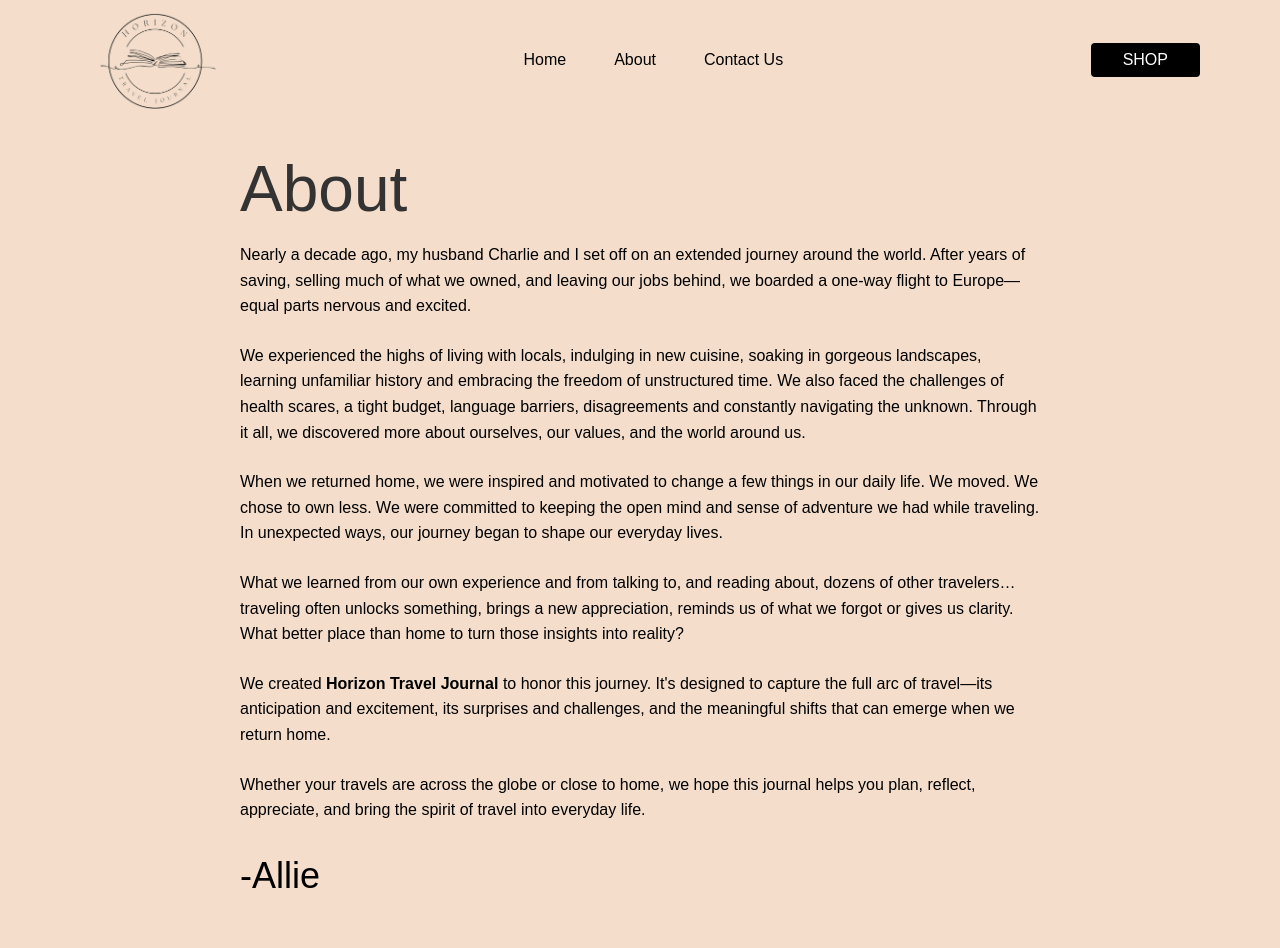
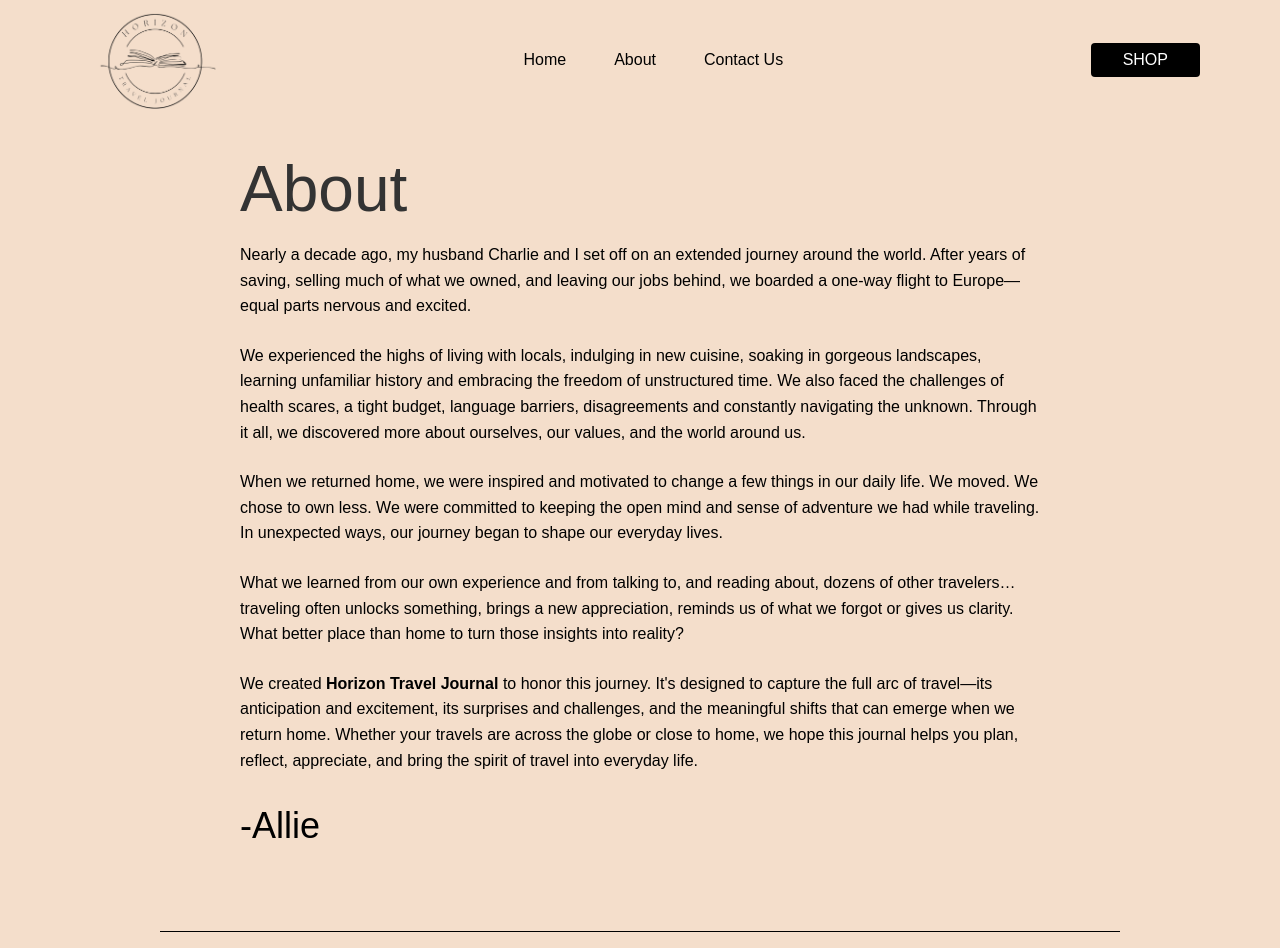
Before and after one commit to Quesajo17/horizon-landing, a SvelteKit app: page /about in a window 1280 px wide. Shown: the top 948 px of the page. Built offline with nearby package versions, Linux system fonts and the light colour scheme.

Commit message:
copy updates

```diff
--- a/src/routes/about/+page.svelte
+++ b/src/routes/about/+page.svelte
@@ -23,8 +23,8 @@
  <p>We created <b>Horizon Travel Journal</b> to honor this journey. It's
     designed to capture the full arc of travel—its anticipation and
     excitement, its surprises and challenges, and the meaningful shifts
-    that can emerge when we return home.</p>
- <p>Whether your travels are across the globe or close to home, we hope
+    that can emerge when we return home.
+    Whether your travels are across the globe or close to home, we hope
     this journal helps you plan, reflect, appreciate, and bring the spirit
     of travel into everyday life.</p>
     <h3>-Allie</h3>
```
